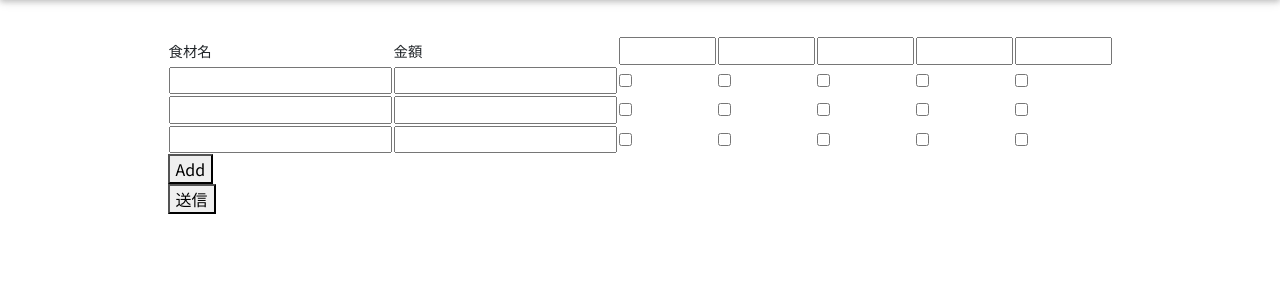
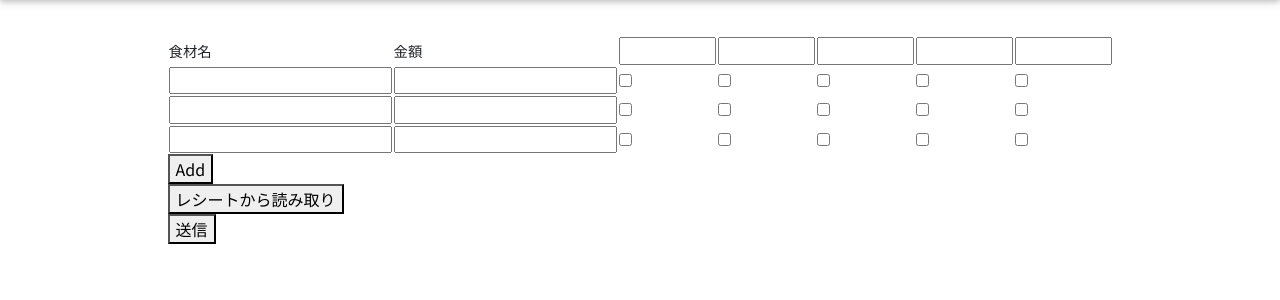
Before and after one commit to kathmandu777/WarikanApp, a Django app: page /spliting-bills-food/ in a window 1280 px wide. Shown: the part 56-356 px from the top of the page. Run offline with Django 3.2, Linux system fonts and the light colour scheme; some libraries are stand-ins or nearby versions.

Commit message:
add: upload receipt button

```diff
--- a/SplitingBills/templates/food.html
+++ b/SplitingBills/templates/food.html
@@ -37,6 +37,7 @@
                 <div class="field">
                     <button type="button" class="btn-clone">Add</button>
                     <button type="button" class="btn-remove">remove</button>
+                    <button type="submit" name='upload'>レシートから読み取り</button>
                     <button type="submit" name='send'>送信</button>
                 </div>
 
```
